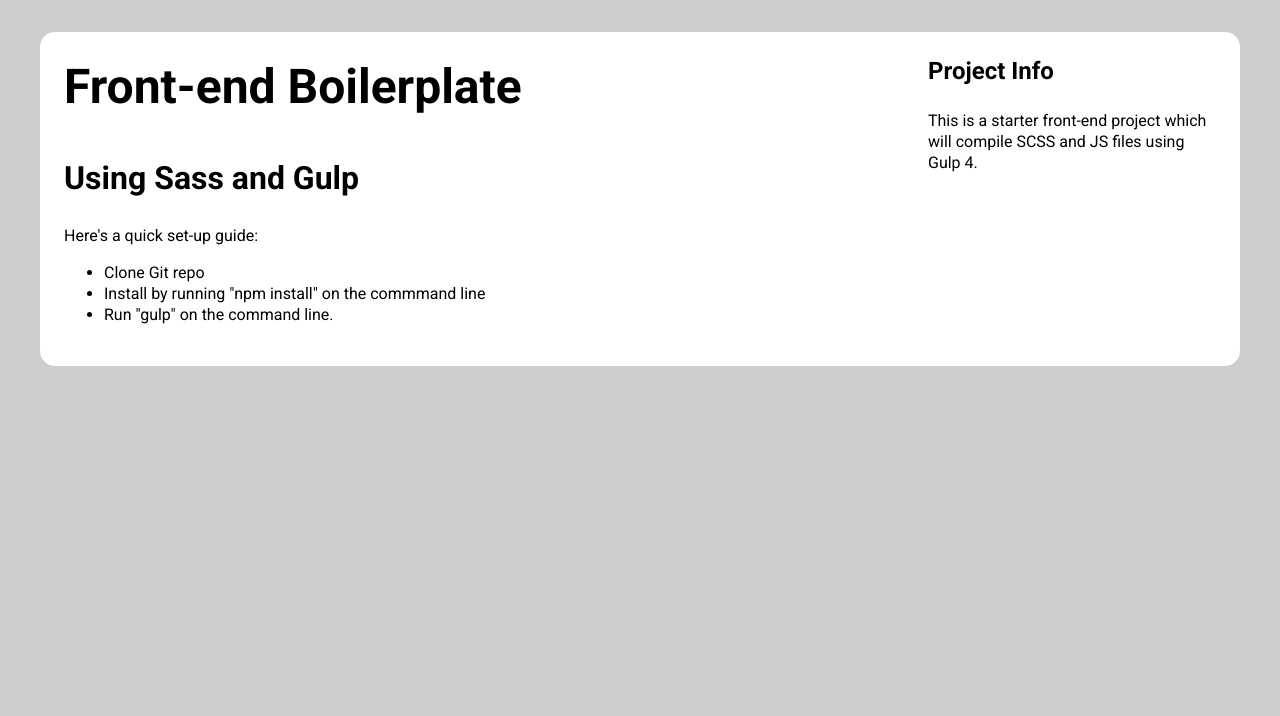
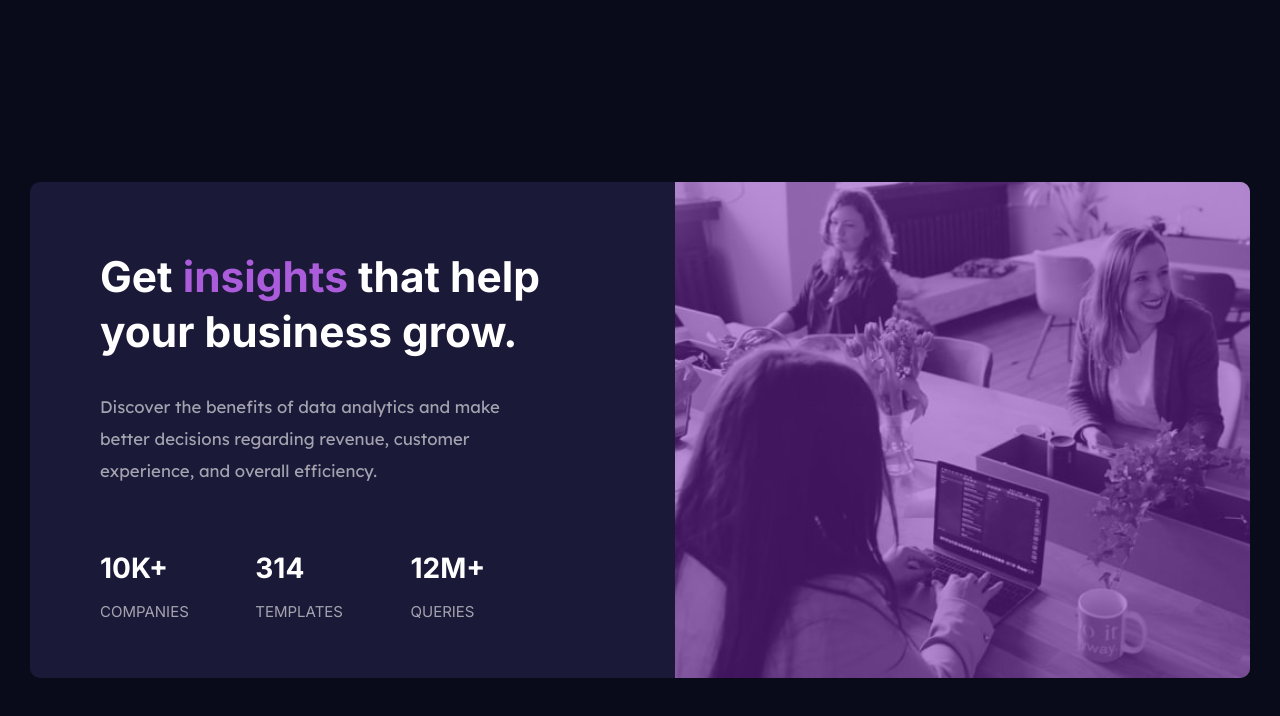
Before and after one commit to anas-cd/anas-cd.github.io, a website: page index.html in a window 1280 px wide. Drawn offline with Linux system fonts and the light colour scheme.

Commit message:
finished project

```diff
--- a/app/scss/_colors.scss
+++ b/app/scss/_colors.scss
@@ -1,4 +1,16 @@
+// primary globals
 $white: #ffffff;
 $black: #000000;
 $dkGray: #303030;
 $ltGray: #cecece;
+
+
+// primary project
+$very_dark_blue:hsl(233, 47%, 7%);
+$dark_desaturated_blue: hsl(244, 38%, 16%);
+$soft_violet: hsl(277, 64%, 61%);
+$soft_violet_filter: hsla(277, 67%, 43%,0.5);
+
+// secondary project
+$transparent_white_75:hsla(0, 0%, 100%, 0.75);
+$transparent_white_6:hsla(0, 0%, 100%, 0.6);
--- a/app/scss/_global.scss
+++ b/app/scss/_global.scss
@@ -8,40 +8,146 @@
 }
 
 body {
-    padding: 20px;
-    background-color: $ltGray;
-    color: $black;
-    font-family: 'Roboto', sans-serif;
+    background-color: $very_dark_blue;
+    // font-family: 'Inter', sans-serif;
+    font-family: 'Lexend Deca', sans-serif;
     line-height: 1.3;
-
-    @media #{$mq-1000-up}{
-        padding: 1.5rem;
+    color: $ltGray;
+    height: 100vh;
+    position: relative;
+    @media #{$mq-620-down}{
+        padding-top: 88px;
+        padding-left: 22px;
+        padding-right: 22px;
+        padding-bottom: 88px;
+        height : auto;
+        // position
+    }
+    @media #{$mq-620to1300-range}{
+        margin: 30px
     }
 }
 
 main {
-    padding: 20px;
-    background-color: $white;
-    border-radius: 15px;
-    max-width: 1200px;
+    background-color: $dark_desaturated_blue;
+    border-radius: 10px;
     margin: 0 auto;
-
-    @media #{$mq-1000-up}{
-        display: flex;
-        padding: 1.5rem;
+    display: flex;
+    max-width: 1350px;
+    min-width: 1270px;
+    height: 496px;
+    top: 50%;
+    position: absolute;
+    left: 50%;
+    transform: translateX(-50%) translateY(-50%);
+    @media #{$mq-620-down}{
+        height: 780px;
+        flex-flow: column-reverse;
+        position: unset;
+        transform: translateX(0px) translateY(0px);
+        min-width: auto;
+    }
+    @media #{$mq-620to1300-range}{
+        position: absolute;
+        min-width: 600px;
+        left: 0px;
+        transform: translateX(0) translateY(-50%);
     }
 }
 
 .content {
+    display: flex;
+    flex-flow: row wrap;
+    justify-content: flex-start;
+    padding-left: 70px;
+    padding-top: 35px;
+    color: $white;
+    align-content: space-evenly;
+    padding-bottom: 10px;
+    flex: 1;
+    @media #{$mq-620-down}{
+        flex-flow: column;
+        padding-left: 31px;
+        padding-right: 31px;
+        padding-top: 35px;
+        padding-bottom: 10px;
+    }
+    .title {
+        flex: 0 1 90%;
+        @media #{$mq-620-down}{
+            text-align: center;
+            font-size: 1.6875rem;
+        }
+    }
+    .highlite {
+        color: $soft_violet;
+    }
+    .paragraph {
+        flex: 0 0 auto;
+        width: 417px;
+        // border: 1px solid;
+        margin: 0;
+        font-size: 1.05rem;
+        color: $transparent_white_6;
+        line-height: 2rem;
+        @media #{$mq-620-down}{
+            margin: 0;
+            width: auto;
+            font-size: 0.875rem;
+            text-align: center;
+            margin-top: 10px;
+            margin-bottom: 10px;
+        }
+    }
+    .breaker {
+        flex: 1 0 100%;
+    }
+    .stats {
+        flex: 0 1 27%;
+        width: fit-content;
+        // border: 1px solid red;
+        font-family: 'Inter', sans-serif;
+        @media #{$mq-620-down}{
+            width: auto;
+            text-align: center;
+            margin-top: 10px;
+        }
+        p {
+            color: $transparent_white_6;
+            text-transform: uppercase;
+        }
+    }
 
-    @media #{$mq-1000-up}{
-        flex: 3;
+}
+
+.pic {
+    background-image: url("../../media/image-header-desktop.jpg");
+    width: 540px;
+    position: relative;
+    background-size: cover;
+    flex: 1;
+    border-radius: 0 10px 10px 0;
+    &::before {
+        content: "";
+        background-color: $soft_violet_filter;
+        // opacity: 50%;
+        width: 100%;
+        position: absolute;
+        height: 100%;
+        border-radius: 0 10px 10px 0;
+        @media #{$mq-620-down}{
+            border-radius: 10px 10px 0 0;
+        }
+
+    }
+
+    @media #{$mq-620-down}{
+        background-image: url("../../media/image-header-mobile.jpg");
+        width: auto;
+        border-radius: 10px 10px 0 0;
+    }
+
+    @media #{$mq-620to1300-range}{
+        width: auto;
     }
 }
-
-aside {
-
-    @media #{$mq-1000-up}{
-        flex: 1;
-    }
-}
--- a/app/scss/_typography.scss
+++ b/app/scss/_typography.scss
@@ -1,28 +1,34 @@
 h1, h2, h3 {
     font-weight: 700;
-    margin-top: 0px;
+    margin: 0;
+    font-family: 'Inter', sans-serif;
 }
 
 h1 {
-    font-size: 2rem;
+    font-size: 2.65rem;
 
-    @media #{$mq-1000-up}{
-        font-size: 3rem;
+    @media #{$mq-620-down}{
+        font-size: 2.65rem;
     }
 }
 
 h2 {
-    font-size: 1.5rem;
 
-    @media #{$mq-1000-up}{
-        font-size: 2rem;
+    font-size: 1.75rem;
+    @media #{$mq-620-down}{
+        font-size: 1.25rem;
     }
 }
 
 h3 {
-    font-size: 1.25rem;
+    font-size: 1.5rem;
 
-    @media #{$mq-1000-up}{
-        font-size: 1.5rem;
+    @media #{$mq-620-down}{
+        font-size: 1.25rem;
     }
 }
+
+body {
+
+    font-size: 0.9375rem ;
+}
--- a/app/scss/_variables.scss
+++ b/app/scss/_variables.scss
@@ -1,5 +1,5 @@
 // Media Queries
-$mq-620-down: "only screen and (max-width: 620px)";
+$mq-620-down: "only screen and (max-width: 619px)";
 $mq-620-up: "only screen and (min-width: 620px)";
 
 $mq-760-down: "only screen and (max-width: 759px)";
@@ -14,3 +14,7 @@
 $mq-1180-up: "only screen and (min-width: 1180px)";
 
 $mq-1400-up: "only screen and (min-width: 1400px)";
+
+// ranges
+
+$mq-620to1300-range: "only screen and (min-width: 620px) and (max-width: 1300px)";
--- a/index.html
+++ b/index.html
@@ -13,40 +13,44 @@
         <title></title>
 
         <!-- Google Fonts -->
-        <link href="https://fonts.googleapis.com/css?family=Roboto:400,700" rel="stylesheet">
+        <link rel="preconnect" href="https://fonts.googleapis.com">
+        <link rel="preconnect" href="https://fonts.gstatic.com" crossorigin>
+        <link href="https://fonts.googleapis.com/css2?family=Inter:wght@400;700&family=Lexend+Deca&display=swap" rel="stylesheet">
 
         <!-- CSS File -->
-        <link rel="stylesheet" href="dist/style.css?cb=1624305536270">
+        <link rel="stylesheet" href="dist/style.css?cb=1624464749281">
     </head>
     <body>
 
         <main>
-            <section class="content">
-                <h1>Front-end Boilerplate </h1>
-                <h2>Using Sass and Gulp</h2>
+            <div class="content">
+                <h1 class="title">Get <span class="highlite"> insights </span>that help your business grow.
+                </h1>
 
-                <p>
-                    Here's a quick set-up guide:
-                </p>
+                <p class="paragraph">Discover the benefits of data analytics and make better decisions regarding revenue, customer experience, and overall efficiency.</p>
+                <div class="breaker"></div>
+                <div class="stats">
+                    <h2 class="statNum">10K+</h2>
+                    <p>companies</p>
+                </div>
+                <div class="stats">
+                    <h2 class="statNum">314</h2>
+                    <p>templates</p>
+                </div>
+                <div class="stats">
+                    <h2 class="statNum">12M+</h2>
+                    <p>queries</p>
+                </div>
 
-                <ul>
-                    <li>Clone Git repo</li>
-                    <li>Install by running "npm install" on the commmand line</li>
-                    <li>Run "gulp" on the command line.</li>
-                </ul>
+            </div>
 
-            </section>
-
-            <aside>
-                <h3>Project Info</h3>
-                <p>
-                    This is a starter front-end project which will compile SCSS and JS files using Gulp 4.
-                </p>
-            </aside>
+            <div class="pic">
+               <!-- front picture -->
+            </div>
 
         </main>
 
         <!-- JavaScript File -->
-        <script src="dist/all.js?cb=1624305536270"></script>
+        <script src="dist/all.js?cb=1624464749281"></script>
     </body>
 </html>
```
Also changed, not shown: dist/style.css, 1 other file.
